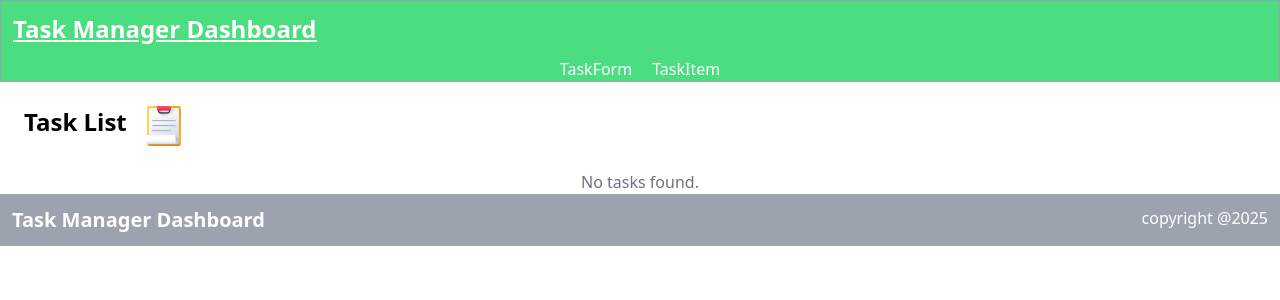
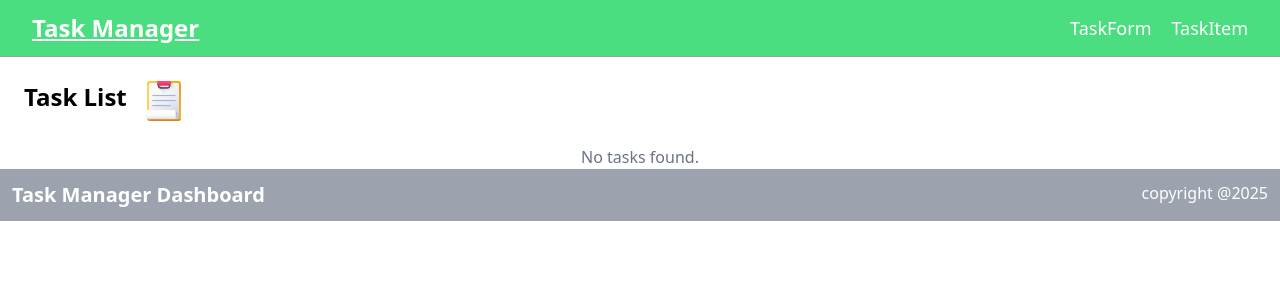
Before and after one commit to anus26/task-manger-dashboard, a React (Vite) app: page / in a window 1280 px wide. Shown: the top 300 px of the page. Built offline with nearby package versions, Linux system fonts and the light colour scheme.

Commit message:
çompleted

```diff
--- a/src/components/Header.jsx
+++ b/src/components/Header.jsx
@@ -1,22 +1,42 @@
-import React from 'react'
-import { BiAward, BiBarChartAlt } from 'react-icons/bi'
-import { BsArrowRightCircle } from 'react-icons/bs'
-import { GrDashboard } from 'react-icons/gr'
-import { Link } from 'react-router-dom'
+import React, { useState } from 'react';
+import { Link } from 'react-router-dom';
+import { FaBars } from "react-icons/fa";
+import { IoClose } from "react-icons/io5";
+
 const Header = () => {
+  const [isMenuOpen, setIsMenuOpen] = useState(false);
+
   return (
-  <>
-  <nav className='border border-gray-400  bg-green-400 text-white'>
-    <h1 className='font-bold text-2xl  m-3 underline '> <Link to='/'>Task Manager Dashboard</Link></h1>
-    <div className=' flex items-center justify-center  relative gap-5'>
+    <nav className='bg-green-400 text-white border-b border-gray-400'>
+      <div className='flex items-center justify-between px-4 py-3 md:px-8'>
+        {/* Logo */}
+        <h1 className='text-2xl font-bold underline'>
+          <Link to='/'>Task Manager</Link>
+        </h1>
 
+        {/* Desktop Menu */}
+        <div className='hidden md:flex items-center gap-5 text-lg'>
+          <Link to="/taskform" className='hover:underline'>TaskForm</Link>
+          <Link to="/taskitem" className='hover:underline'>TaskItem</Link>
+        </div>
 
-<Link to="/taskform" >TaskForm </Link>
-<Link to="/taskitem">TaskItem </Link>
-    </div>
-  </nav>
-  </>
-  )
-}
+        {/* Mobile Menu Icon */}
+        <div className='md:hidden'>
+          <button onClick={() => setIsMenuOpen(!isMenuOpen)}>
+            {isMenuOpen ? <IoClose size={24} /> : <FaBars size={24} />}
+          </button>
+        </div>
+      </div>
 
-export default Header
+      {/* Mobile Menu Dropdown */}
+      {isMenuOpen && (
+        <div className='md:hidden px-4 pb-4 flex flex-col gap-3 text-lg bg-green-500'>
+          <Link to="/taskform" className='hover:underline' onClick={() => setIsMenuOpen(false)}>TaskForm</Link>
+          <Link to="/taskitem" className='hover:underline' onClick={() => setIsMenuOpen(false)}>TaskItem</Link>
+        </div>
+      )}
+    </nav>
+  );
+};
+
+export default Header;
```
